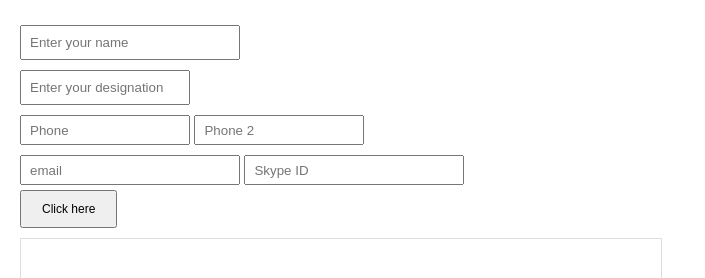
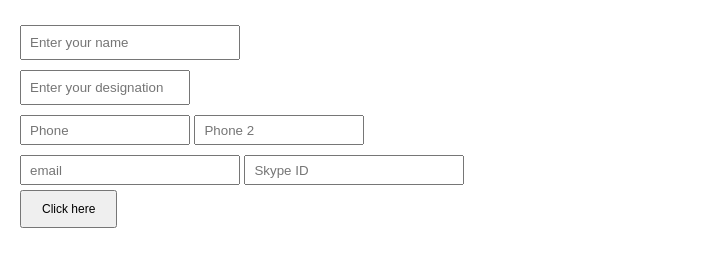
Before and after one commit to Right-side123/Signature, a plain HTML site: page index.html in a window 1280 px wide. Shown: the top 278 px of the page, 0-705 px from the left. Drawn offline with Linux system fonts and the light colour scheme.

Commit message:
Update index.html

```diff
--- a/index.html
+++ b/index.html
@@ -36,7 +36,7 @@
         <button onclick="generateSignature()" style="padding: 10px 20px; font-size: 12px;">Click here</button>
     </div>
 
-    <div id="signaturePreview" style="border: 1px solid #ddd; padding: 20px; max-width: 600px;">
+    <div id="signaturePreview" style=" padding: 20px; max-width: 600px;">
     </div>
 
     <script>
```
